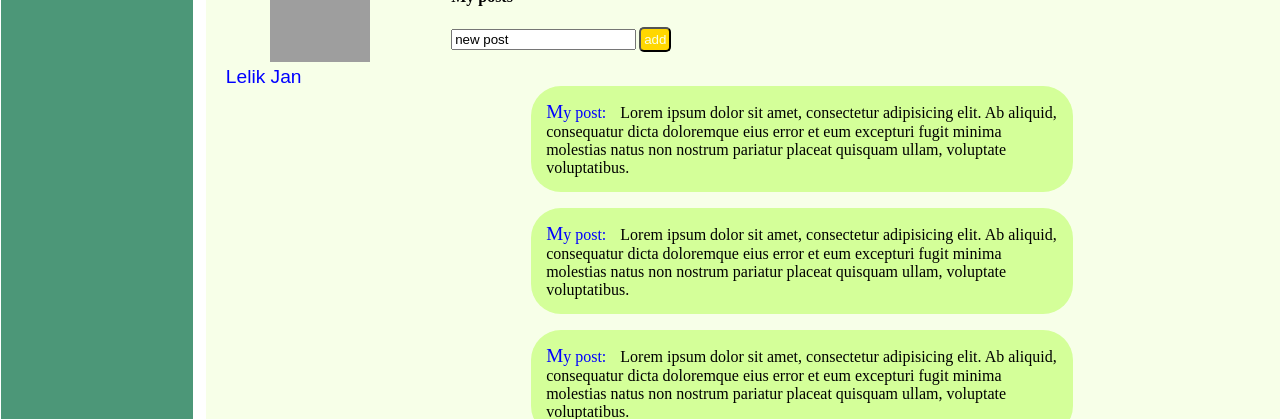
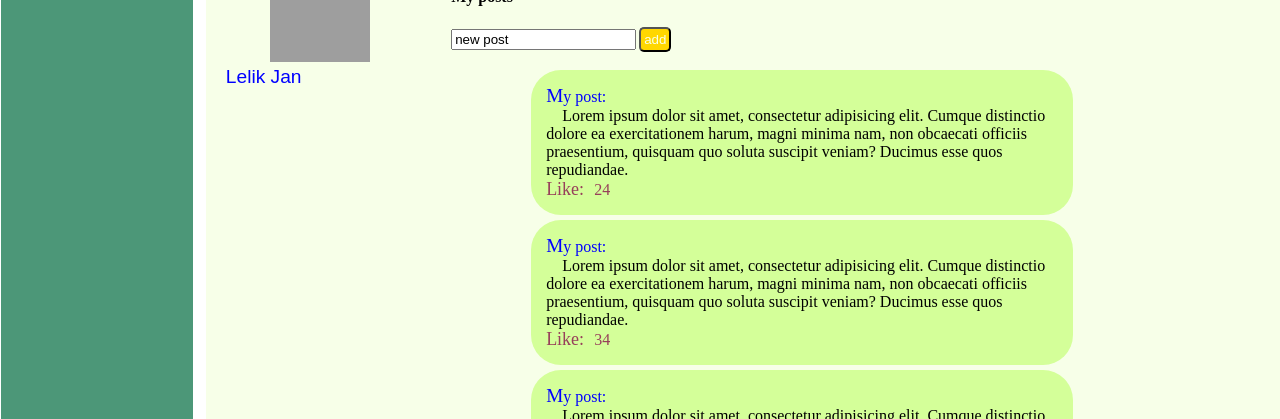
Before and after one commit to Lelik7777/social_network_draft02, a React (Create React App) app: page /profile in a window 1280 px wide. Shown: the part 381-800 px from the top of the page. Built offline with nearby package versions, Linux system fonts and the light colour scheme; grey boxes are pictures that could not be loaded.

Commit message:
add store plus addPost()

```diff
--- a/src/App.module.css
+++ b/src/App.module.css
@@ -25,7 +25,7 @@
     border-radius: 30px;
     position: absolute;
     top: 5px;
-    left: 10px;
+    left: 13px;
 }
 
 .sidebar {
@@ -72,9 +72,11 @@
     margin-left: 5vw;
     padding-top: 20px;
 }
-.posts input{
+
+.posts input {
     margin-bottom: 20px;
 }
+
 .posts button {
     border-radius: 5px;
     padding: 3px;
@@ -83,16 +85,19 @@
     color: #f7ffe8;
     cursor: pointer;
 }
-.posts button:hover{
+
+.posts button:hover {
     margin-left: 10px;
     background-color: #ff4f4a;
 }
-.posts input:focus{
+
+.posts input:focus {
     border-radius: 5px;
     background-color: yellow;
     color: #5f74ff;
 }
-.post{
+
+.post {
     background-color: #d4ff99;
     margin-left: 5em;
     width: 40vw;
@@ -101,11 +106,23 @@
     padding: 15px;
 
 }
-.post::first-letter{
+
+.post::first-letter {
     font-size: larger;
 }
-.post::before{
+
+.post::before {
     content: 'My post: ';
-    color:blue;
+    color: blue;
+}
+
+.like {
+    color: #97405a;
+}
+
+.like::before {
+    content: "Like:";
+    color: #97405a;
     margin-right: 10px;
+    font-size: large;
 }
--- a/src/App.tsx
+++ b/src/App.tsx
@@ -1,19 +1,24 @@
 import React from 'react';
-import { Route } from 'react-router-dom';
+import {Route} from 'react-router-dom';
 import s from './App.module.css';
 import {Header} from './Components/Header';
 import {Sidebar} from './Components/Sidebar';
 import {Profile} from './Components/Profile';
+import {StateType} from './Components/Store';
 
-
-function App() {
+type AppType = {
+    data: StateType;
+    addPost: (s: string) => void;
+}
+const App: React.FC<AppType> = ({data, addPost}) => {
     return <div className={s.app}>
         <Header title={'social network'}/>
         <Sidebar/>
         <div className={s.wrapper}>
-            <Route path={`/profile`} render={()=><Profile/>}/>
+            <Route path={`/profile`} render={() => <Profile data={data.profilePage} addPost={addPost}/>}/>
         </div>
     </div>
 }
 
+
 export default App;
--- a/src/Components/Post.tsx
+++ b/src/Components/Post.tsx
@@ -1,12 +1,13 @@
 import React from 'react';
 import s from '../App.module.css';
-import {ReactComponent} from '*.svg';
+import {PostType} from './Store';
 
-type PostType = {}
-export const Post: React.FC<PostType> = ({}) => {
-   return <React.Fragment >
-       <p className={s.post}>Lorem ipsum dolor sit amet, consectetur adipisicing elit. Ab aliquid, consequatur dicta doloremque eius error
-           et eum excepturi fugit minima molestias natus non nostrum pariatur placeat quisquam ullam, voluptate
-           voluptatibus.</p>
-   </React.Fragment>
+
+export const Post: React.FC<PostType> = ({id, title, like}) => {
+    return <React.Fragment>
+        <div className={s.post}>
+            <div style={{textIndent: '1em'}}>{title}</div>
+            <div className={s.like}>{like}</div>
+        </div>
+    </React.Fragment>
 }
--- a/src/Components/Posts.tsx
+++ b/src/Components/Posts.tsx
@@ -1,19 +1,24 @@
 import React from 'react';
 import s from '../App.module.css';
 import {Post} from './Post';
+import {ProfilePageType} from './Store';
 
-type PostsType = {}
-export const Posts: React.FC<PostsType> = ({}) => {
+type PostsType = {
+    data: ProfilePageType
+    addPost: (s: string) => void;
+}
+export const Posts: React.FC<PostsType> = ({data, addPost}) => {
+    const renderPosts = data.posts.map(d => <Post key={d.id} id={d.id} title={d.title} like={d.like}/>);
+    const valueInput = React.createRef<HTMLInputElement>();
+    const addPostOnClick = () => {
+       debugger
+        if (valueInput.current)
+            addPost(valueInput.current?.value);
+    };
     return <div className={s.posts}>
         <h4>My posts</h4>
-        <input type="text" value={`new post`}/>
-        <button>add</button>
-        <Post/>
-        <Post/>
-        <Post/>
-        <Post/>
-        <Post/>
-        <Post/>
-        <Post/>
+        <input type="text" value={`new post`} ref={valueInput}/>
+        <button onClick={addPostOnClick}>add</button>
+        {renderPosts}
     </div>
 }
--- a/src/Components/Profile.tsx
+++ b/src/Components/Profile.tsx
@@ -1,9 +1,13 @@
 import React from 'react';
 import s from '../App.module.css';
 import {Posts} from './Posts';
+import {ProfilePageType} from './Store';
 
-type ProfileType = {}
-export const Profile: React.FC<ProfileType> = ({}) => {
+type ProfileType = {
+    data: ProfilePageType;
+    addPost: (s: string) => void;
+}
+export const Profile: React.FC<ProfileType> = ({data, addPost}) => {
     return <div className={s.profile}>
         <div className={s.img}>
             <img
@@ -16,7 +20,7 @@ export const Profile: React.FC<ProfileType> = ({}) => {
                 <div style={{paddingLeft: '20px', fontSize: 'larger', color: 'blue', fontFamily: 'fantasy'}}>Lelik Jan
                 </div>
             </div>
-            <Posts/>
+            <Posts data={data} addPost={addPost}/>
         </div>
     </div>
 }
--- /dev/null
+++ b/src/Components/Store.tsx
@@ -0,0 +1,65 @@
+import {v1} from 'uuid';
+
+export type PostType = {
+    id: string;
+    title: string;
+    like: number;
+}
+export type ProfilePageType = {
+    posts: PostType[];
+    newPostText: string;
+}
+export type DialogType = {
+    id: string;
+    name: string;
+}
+export type MessageType = {
+    id: string;
+    title: string;
+}
+export type DialogsPageType = {
+    dialog: DialogType[],
+    message: MessageType[],
+}
+export type StateType = {
+    profilePage: ProfilePageType;
+    dialogsPage: DialogsPageType;
+}
+export type StoreType = {
+    _state: StateType;
+    addPost: (s: string) => void;
+    subscribe: (f: (s: StoreType) => void) => void;
+    _rerender: (s: StoreType) => void;
+    getState: () => StateType;
+}
+
+const textPost = 'Lorem ipsum dolor sit amet, consectetur adipisicing elit. Cumque distinctio dolore ea exercitationem harum, magni minima nam, non obcaecati officiis praesentium, quisquam quo soluta suscipit veniam? Ducimus esse quos repudiandae.'
+export const store: StoreType = {
+    _state: {
+        profilePage: {
+            posts: [
+                {id: v1(), title: textPost, like: 24},
+                {id: v1(), title: textPost, like: 34},
+                {id: v1(), title: textPost, like: 12},
+            ],
+            newPostText: 'new post',
+        },
+        dialogsPage: {
+            dialog: [],
+            message: []
+        },
+    },
+    _rerender() {
+    },
+    getState() {
+        return this._state
+    },
+    subscribe(f) {
+        this._rerender = f;
+    },
+    addPost(s) {
+        let newPost = {id: v1(), title: s, like: Math.floor(Math.random() * 40 + 1)};
+        this._state.profilePage.posts.unshift(newPost);
+        this._rerender(this);
+    },
+};
--- a/src/index.tsx
+++ b/src/index.tsx
@@ -4,14 +4,20 @@ import './index.css';
 import App from './App';
 import reportWebVitals from './reportWebVitals';
 import {BrowserRouter} from 'react-router-dom';
+import {store, StoreType} from './Components/Store';
 
-ReactDOM.render(
-  <React.StrictMode>
-      <BrowserRouter><App/></BrowserRouter>
-  </React.StrictMode>,
-  document.getElementById('root')
-);
 
+function rerenderApp(store: StoreType) {
+    ReactDOM.render(
+        <React.StrictMode>
+            <BrowserRouter><App data={store.getState()} addPost={store.addPost.bind(store)}/></BrowserRouter>
+        </React.StrictMode>,
+        document.getElementById('root')
+    );
+}
+
+rerenderApp(store);
+store.subscribe(rerenderApp);
 // If you want to start measuring performance in your app, pass a function
 // to log results (for example: reportWebVitals(console.log))
 // or send to an analytics endpoint. Learn more: https://bit.ly/CRA-vitals
```
